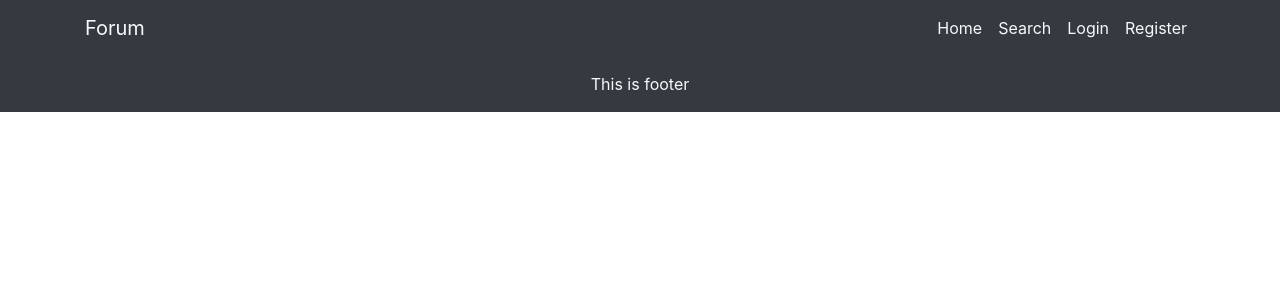
After one commit to nciganovic/forumApp, a PHP site: the page made by views/fixed/navbar.php in a window 1280 px wide. The commit adds this page. Shown: the top 300 px of the page. Run offline with PHP 8.4, Linux system fonts and the light colour scheme; the template is opened without the code that fills it, so the values that code supplies are empty; some libraries are stand-ins or nearby versions.

Commit message:
website layout made

```diff
--- a/index.php
+++ b/index.php
@@ -2,6 +2,8 @@
 
     require_once "config/connection.php";
 
-    echo("ForumApp");
-
+    require_once "views/fixed/head.php";
+    require_once "views/fixed/navbar.php";
+    require_once "views/fixed/content.php";
+    require_once "views/fixed/footer.php";
 ?>
--- /dev/null
+++ b/views/categories/sidebar.php
@@ -0,0 +1 @@
+<p>This is sidebar</p>
--- /dev/null
+++ b/views/fixed/footer.php
@@ -0,0 +1,7 @@
+        <footer class="bg-dark">
+            <div class="col-12  container">
+                <p class="p-3 text-center text-light">This is footer</p>
+            </div>
+        </footer>
+    </body>
+</html>
--- /dev/null
+++ b/views/fixed/head.php
@@ -0,0 +1,17 @@
+<!DOCTYPE html>
+<html lang="en">
+
+<head>
+  <meta charset="utf-8" />
+  <link rel="apple-touch-icon" sizes="76x76" href="assets/img/apple-icon.png">
+  <link rel="icon" type="image/png" href="assets/images/logoict.png">
+  <meta http-equiv="X-UA-Compatible" content="IE=edge,chrome=1" />
+  <title>
+    Forum
+  </title>
+  <meta content='width=device-width, initial-scale=1.0, maximum-scale=1.0, user-scalable=0, shrink-to-fit=no' name='viewport' />
+  <link rel="stylesheet" type="text/css" href="https://fonts.googleapis.com/css?family=Roboto:300,400,500,700|Roboto+Slab:400,700|Material+Icons" />
+  <link rel="stylesheet" href="https://maxcdn.bootstrapcdn.com/font-awesome/latest/css/font-awesome.min.css">
+  <link rel="stylesheet" href="https://stackpath.bootstrapcdn.com/bootstrap/4.4.1/css/bootstrap.min.css">
+</head>
+<body>
--- /dev/null
+++ b/views/fixed/navbar.php
@@ -0,0 +1,25 @@
+<nav class="navbar navbar-expand-lg navbar-light bg-light bg-dark">
+  <div class="container">
+    <a class="navbar-brand text-light" href="#">Forum</a>
+    <button class="navbar-toggler" type="button" data-toggle="collapse" data-target="#navbarTogglerDemo02" aria-controls="navbarTogglerDemo02" aria-expanded="false" aria-label="Toggle navigation">
+        <span class="navbar-toggler-icon"></span>
+    </button>
+
+    <div class="collapse navbar-collapse" id="navbarTogglerDemo02">
+        <ul class="navbar-nav ml-auto mt-2 mt-lg-0">
+        <li class="nav-item active">
+            <a class="nav-link text-light" href="#">Home</a>
+        </li>
+        <li class="nav-item active">
+            <a class="nav-link text-light" href="#">Search</a>
+        </li>
+        <li class="nav-item active">
+            <a class="nav-link text-light" href="#">Login</a>
+        </li>
+        <li class="nav-item active">
+            <a class="nav-link text-light" href="#">Register</a>
+        </li>
+        </ul>
+    </div>
+  </div>
+</nav>
--- /dev/null
+++ b/views/posts/main.php
@@ -0,0 +1 @@
+<p>This is main </p>
```
Also changed, not shown: views/fixed/content.php (added, +10 -0 lines).
